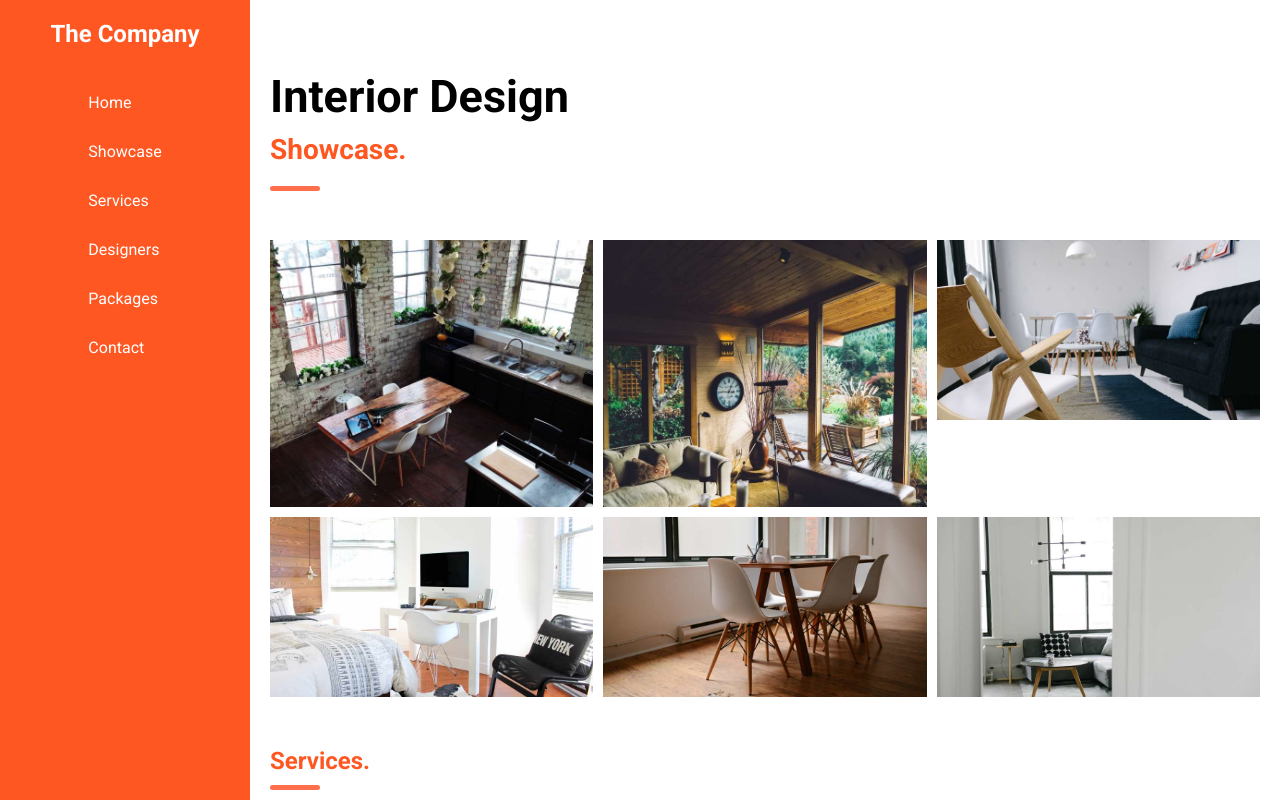
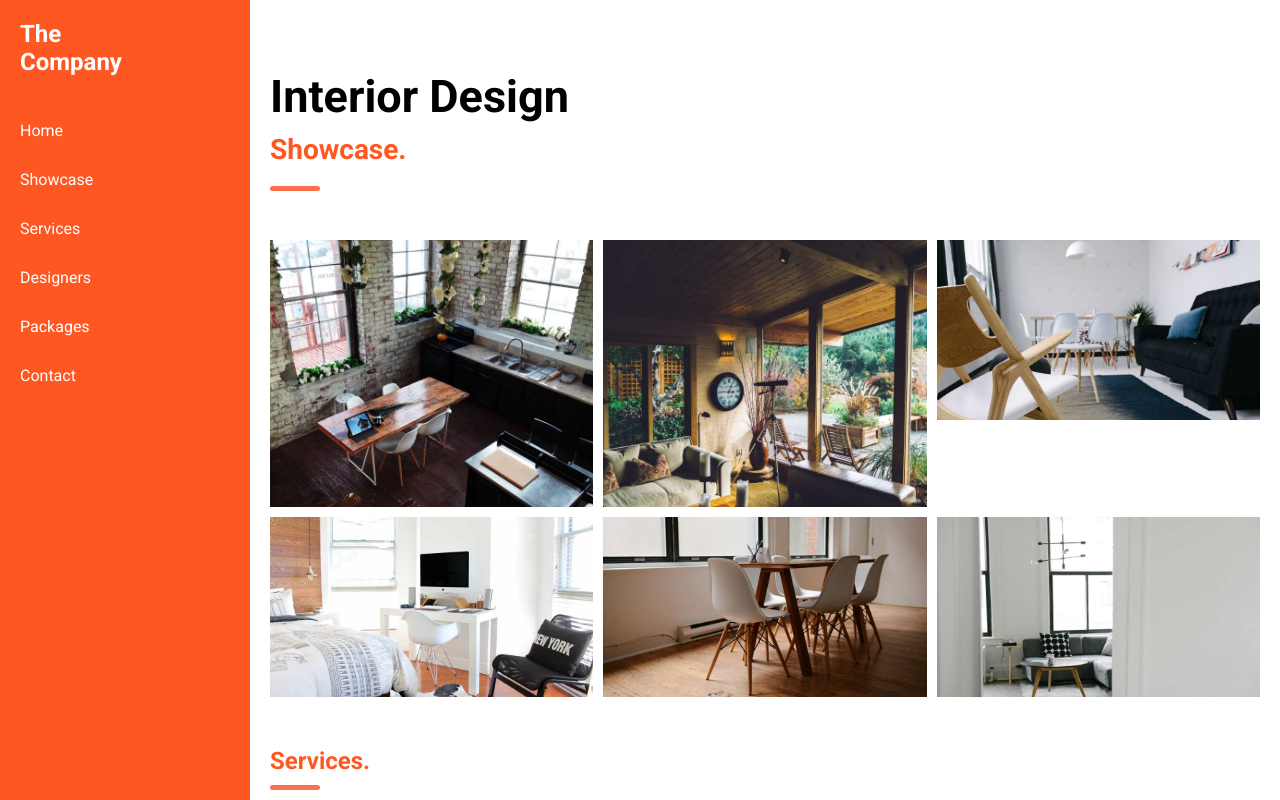
Before and after one commit to ATOL07/interior-designer-rep, a plain HTML site: page index.html in a window 1280 px wide. Drawn offline with Linux system fonts and the light colour scheme.

Commit message:
navsection updated

```diff
--- a/index.html
+++ b/index.html
@@ -15,7 +15,8 @@
     <!-- this is the navbar/sidebars section -->
   <div class="sidebar">
 
-    <h1 class="company">The Company</h1>
+    <h1 class="company">The<br>Company</h1>
+
     <nav>
       <ul>
         <li><a href="#home" >Home</a></li>
@@ -103,7 +104,7 @@
         <!-- this is the package provided section -->
 
        <section id="packages" >
-        <h2>Packages</h2><br>
+        <h2>Packages.</h2><br>
         <hr class="styled-hr"><br>
         <p class="pack-details">Some text our prices. Lorem ipsum dolor sit amet, consectetur adipiscing elit, sed do eiusmod tempor incididunt ut labore et dolore magna aliqua. Ut enim ad minim veniam, quis nostrud exercitation ullamco laboris nisi ut aliquip ex ea commodo consequat. Duis aute irure dolor.</p>
         <div class="packages-section">
--- a/style.css
+++ b/style.css
@@ -33,7 +33,6 @@ h2{
   height: 100%;
   background-color: #ff5722;
   color: white; /* Text color */
-  display: flex;
   flex-direction: column;
   align-items: center;
   padding-top: 20px;
@@ -52,6 +51,7 @@ h2{
 /* this is for deigning the sidebars or navbar */
 .company {
   margin-bottom: 30px;
+  padding-left: 20px;
   font-size: 24px;
 }
 
```
